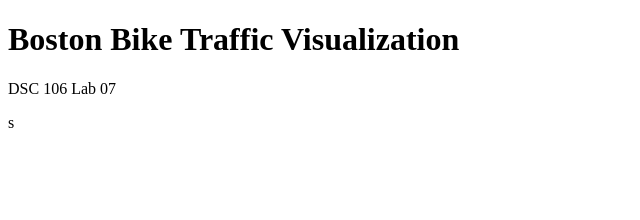
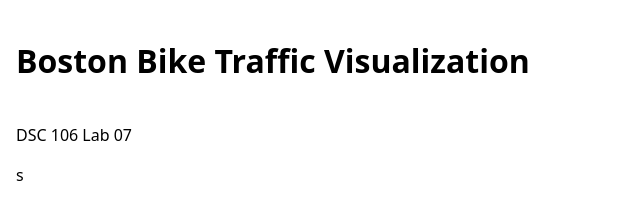
Before and after one commit to miatrn20/bikewatching, a plain HTML site: page index.html in a window 1280 px wide. Shown: the whole page, without its empty margins (0-640 px from the left). Drawn offline with Linux system fonts and the light colour scheme.

Commit message:
Add basic styling

```diff
--- /dev/null
+++ b/global.css
@@ -0,0 +1,11 @@
+
+body {
+  font: 100%/1.5 system-ui, sans-serif;
+  display: flex;
+  flex-flow: column;
+  max-width: 80em;
+  min-height: 100vh;
+  box-sizing: border-box;
+  margin: auto;
+  padding: 1em;
+}
--- a/index.html
+++ b/index.html
@@ -4,6 +4,7 @@
     <meta charset="UTF-8">
     <meta name="viewport" content="width=device-width, initial-scale=1.0">
     <title>Boston Bike Traffic</title>
+    <link rel="stylesheet" href="global.css" />
 </head>
 <body>
     <h1>Boston Bike Traffic Visualization</h1>
```
